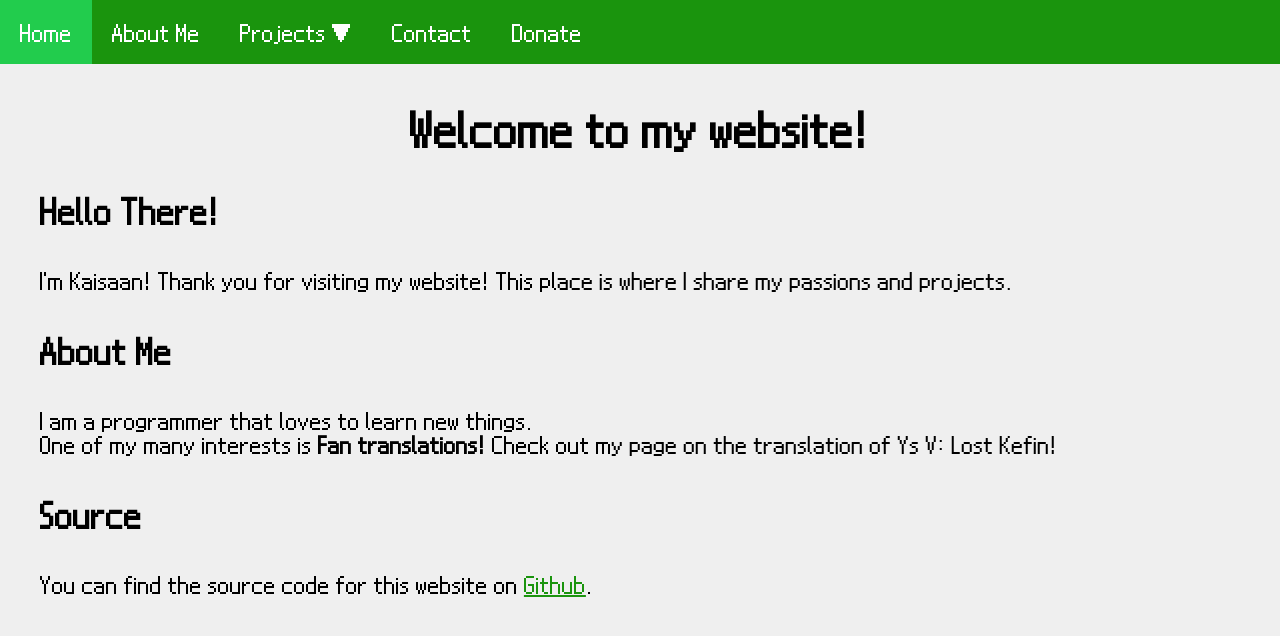
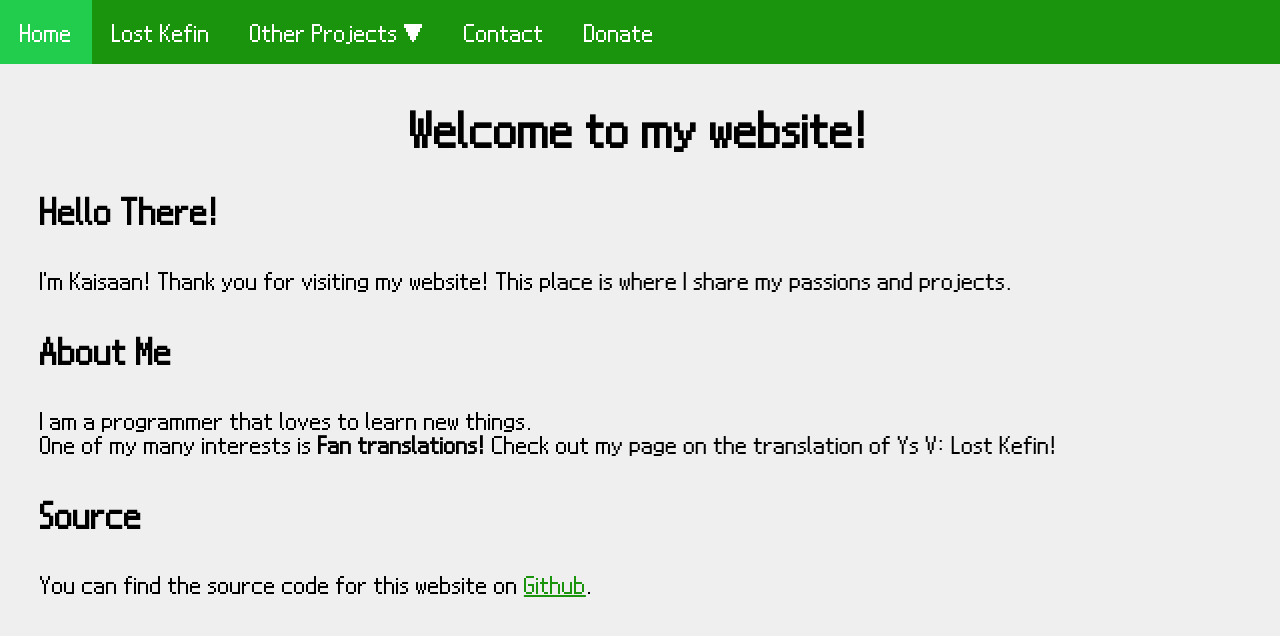
Before and after one commit to Kaisaan/kaisaan.github.io, a Jekyll site: the page built from index.html, in a window 1280 px wide. Shown: the top 636 px of the page. Built offline with Jekyll 4.4.1, drawn with Linux system fonts in a browser that asks for light colours; some web fonts are replaced.

Commit message:
improve branding
bro is 23 now

```diff
--- a/_includes/head.html
+++ b/_includes/head.html
@@ -1,7 +1,7 @@
 <meta charset="utf-8">
 <meta name="viewport" content="width=device-width, initial-scale=1.0">
 
-<title>{{ page.title }} | KYS</title>
+<title>{{ page.title }}</title>
 
 <link rel="stylesheet" type="text/css" href="/css/style.css">
 
--- a/_includes/nav.html
+++ b/_includes/nav.html
@@ -2,11 +2,11 @@
     <nav>
         <ul>
             <li class="navstd"><a href="/">Home</a></li>
-            <li class="navstd"><a href="/pages/about">About Me</a></li>
+            <li class="navstd"><a href="/pages/lostkefin">Lost Kefin</a></li>
             <div class="dropdown">
-                <button class="dropbtn">Projects ▼</button>
+                <button class="dropbtn">Other Projects ▼</button>
                 <div class="dropdown-content">
-                  <a href="/pages/lostkefin">Lost Kefin</a>
+                  <a href="https://github.com/Kaisaan/wanderers">Wanderers</a>
                   <a href="/pages/dds">Digital Devil Story</a>
                   <a href="/pages/docs">Documents</a>
                   <a href="https://github.com/Kaisaan/projects">W.I.P. Projects</a>
--- a/index.html
+++ b/index.html
@@ -1,7 +1,7 @@
 ---
 title: Home
 layout: default
-description: Home page for KYS
+description: Kaisaan's Homepage
 ---
 
 <center><h1>Welcome to my website!</h1></center>
--- a/pages/lostkefin.html
+++ b/pages/lostkefin.html
@@ -1,7 +1,7 @@
 ---
 title: Lost Kefin
 layout: default
-description: Lost Kefin
+description: Lost Kefin Translation
 ---
 
 <h1>Ys V: Lost Kefin, Kingdom of Sand (PS2) Translation</h1>
```
